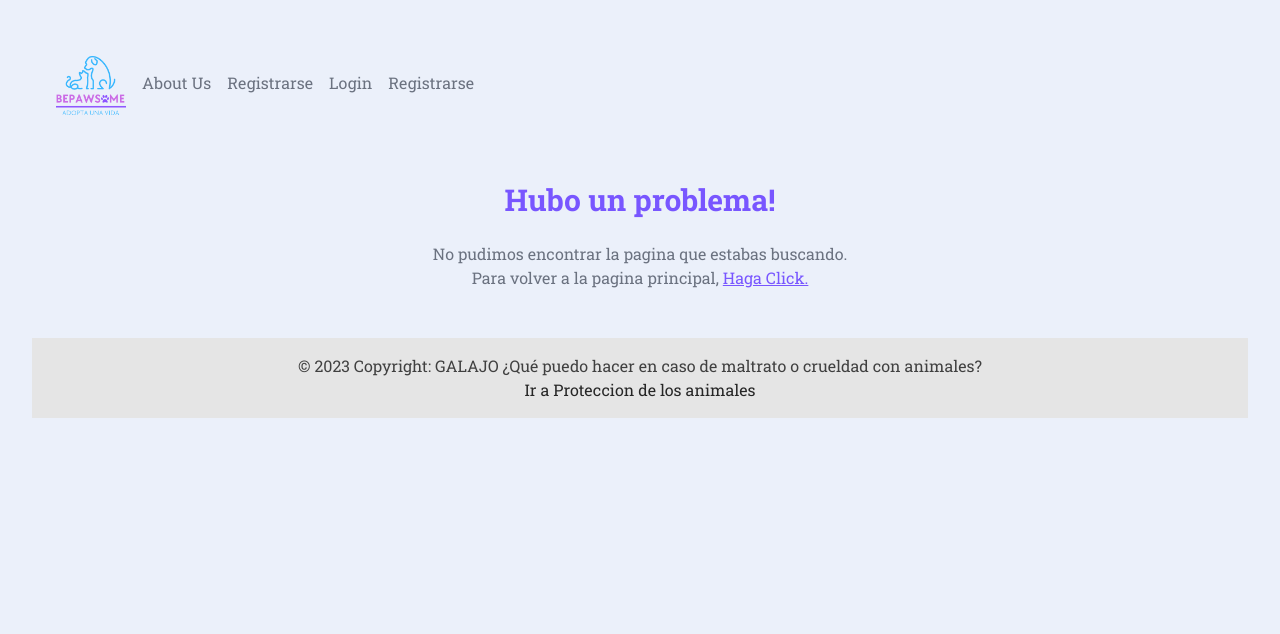
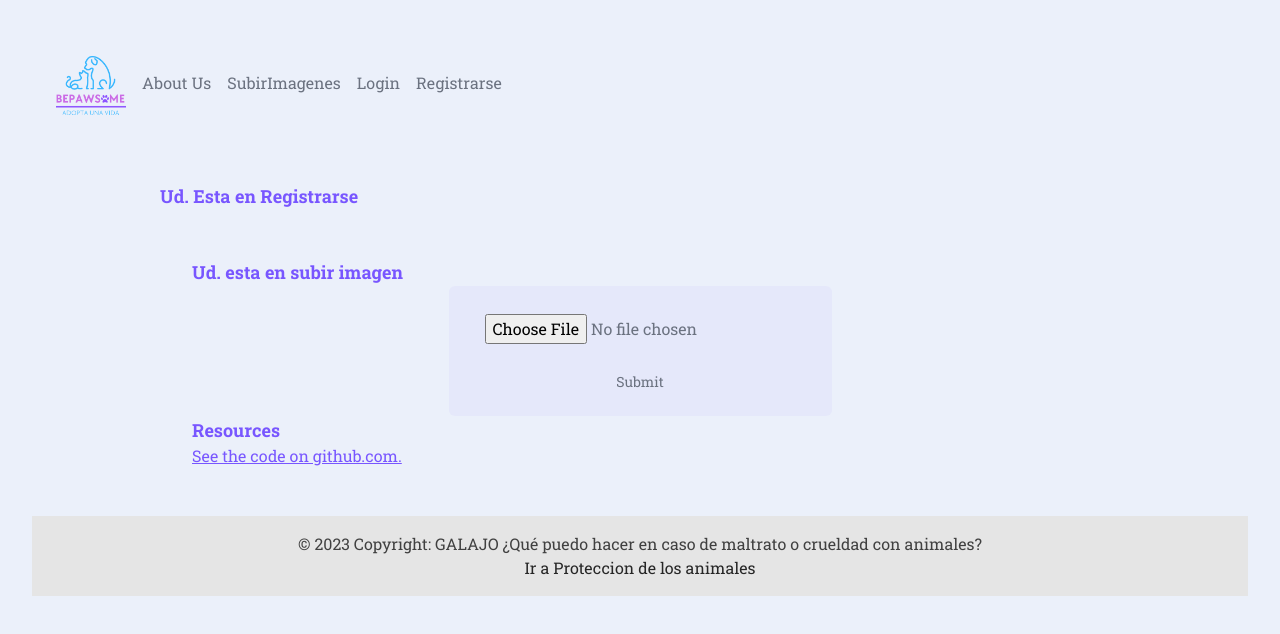
Before and after one commit to BorisWaisten/Be-Pawsome, a Next.js app in the folder frontend/: page /uploadImagen in a window 1280 px wide. Before the commit this address had no page. Shown: the top 634 px of the page. Built offline with nearby package versions, Linux system fonts and the light colour scheme.

Commit message:
Cloudenary Testing falta todavia.

```diff
--- a/frontend/app/components/layout/Navbar.jsx
+++ b/frontend/app/components/layout/Navbar.jsx
@@ -55,7 +55,8 @@ export default function NavBar() {
           />
         </Link>
         <Link href="/aboutUs">About Us</Link>
-        <Link href="/registrar">Registrarse</Link>
+        {/*<Link href="/registrar">Registrarse</Link>*/}
+        <Link href="/uploadImagen">SubirImagenes</Link>
 
         {usuario && (
           <>
--- /dev/null
+++ b/frontend/app/uploadImagen/FormRegisterCloud.jsx
@@ -0,0 +1,59 @@
+"use client"
+
+import { useState } from 'react';
+
+export default function FormRegisterCloud() {
+    const [file, setFile] = useState(null);
+    const [fileUrl, setFileUrl] = useState(null);
+
+    const handleFileChange = e => {
+      setFile(e.target.files[0]);
+    };
+
+    const handleSubmit = async e => {
+      try {
+        e.preventDefault();
+        const formData = new FormData();
+        formData.append('file', file);
+
+        const res = await fetch('./upload', {
+          method: 'POST',
+          body: formData,
+        });
+        const { fileUrl } = await res.json();
+        setFileUrl(fileUrl);
+      } catch (error) {
+        console.error(error);
+      }
+    };
+
+    return (
+      <>
+        <main>
+          <div>
+            <h1>Ud. esta en subir imagen</h1>
+          </div>
+
+          <div>
+            <form onSubmit={handleSubmit}>
+              <input type='file' name='file' onChange={handleFileChange} />
+              <button type='submit'>Submit</button>
+            </form>
+            {fileUrl && (
+              <>
+                <p><img src={ fileUrl } alt="Uploaded image" /></p>
+                <p>{ fileUrl }</p>
+              </>
+            )}
+          </div>
+
+          <div>
+            <h2>Resources</h2>
+            <p>
+              <a href="https://github.com/colbyfayock/cloudinary-examples/tree/main/examples/nextjs-upload-formdata">See the code on github.com.</a>
+            </p>
+          </div>
+        </main>
+      </>
+    )
+  }
--- /dev/null
+++ b/frontend/app/uploadImagen/page.jsx
@@ -0,0 +1,14 @@
+import React from 'react';
+import FormRegisterCloud from './FormRegisterCloud';
+
+var error = null;
+
+export default function RegistrarPage() {
+  return (
+    <main>
+      <h1>Ud. Esta en Registrarse</h1>
+      <FormRegisterCloud/>
+      {error && <h5 className="text-danger">{error}</h5>}
+    </main>
+  );
+}
--- /dev/null
+++ b/frontend/app/uploadImagen/upload.jsx
@@ -0,0 +1,40 @@
+import formidable from 'formidable';
+import { v2 as cloudinary } from 'cloudinary';
+
+// Store environment variables in your .env file
+cloudinary.config({
+  cloud_name: process.env.NEXT_PUBLIC_CLOUDINARY_CLOUD_NAME,
+  secure: true, //chequear
+  api_key: process.env.CLOUDINARY_API_KEY,
+  api_secret: process.env.CLOUDINARY_API_SECRET,
+});
+
+export const config = {
+  api: {
+    bodyParser: false,
+  },
+};
+
+export default async function handler(req, res) {
+  try {
+    const file = await new Promise((resolve, reject) => {
+      const form = formidable();
+      form.parse(req, (err, fields, files) => {
+        if (err) return reject(err);
+      });
+      form.on('file', (formName, file) => {
+        resolve(file);
+      });
+    });
+
+    const data = await cloudinary.uploader.unsigned_upload(
+      file.filepath,
+      process.env.CLOUDINARY_UPLOAD_PRESET
+    );
+
+    res.status(200).json({ fileUrl: data.secure_url });
+  } catch (error) {
+    console.error(error);
+    res.status(500).json({ message: 'Server upload error' });
+  }
+}
--- a/frontend/package.json
+++ b/frontend/package.json
@@ -18,6 +18,7 @@
     "cloudinary-react": "^1.8.1",
     "eslint": "8.51.0",
     "eslint-config-next": "13.5.4",
+    "formidable": "^3.5.1",
     "jsonwebtoken": "^9.0.2",
     "mongoose": "^7.6.0",
     "next": "13.5.4",
```
Also changed, not shown: 1 other file (tests, documents, lock files or other folders).
